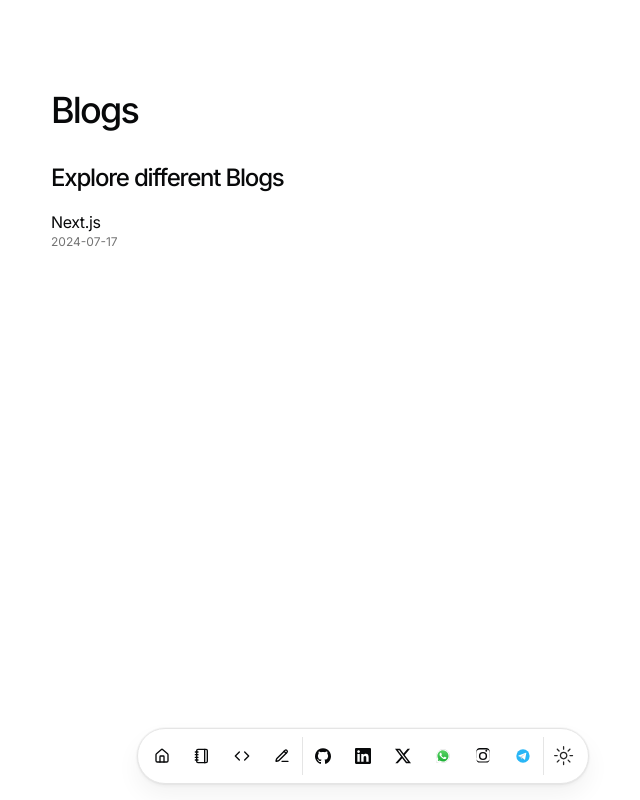
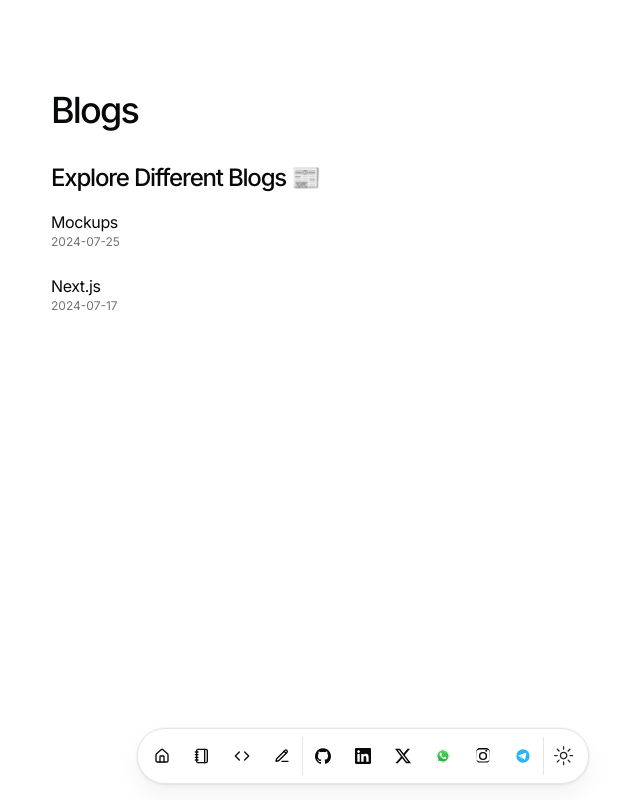
Before and after one commit to alazaradane/portifolio, a Next.js app: page /blog in a window 1280 px wide. Shown: the whole page, without its empty margins (277-917 px from the left). Built offline with nearby package versions, Linux system fonts and the light colour scheme.

Commit message:
Adding Mockup blog and fix ssgi logo

```diff
--- /dev/null
+++ b/content/GetMockups.mdx
@@ -0,0 +1,16 @@
+---
+title: "Mockups"
+publishedAt: "2024-07-25"
+summary: "🚀 Create Amazing Mockups with These Tools 🎨"
+---
+
+![Banner](https://cdn.dribbble.com/userupload/3499779/file/original-b2e9674a15a3805f234ce115962e0618.png?resize=1200x900)
+
+1. [Shots.so](http://shots.so/)
+✨ Embrace the ease of designing with Shots! Create beautiful mockups in seconds. 💫
+
+2. [MockRocket.io](https://mockrocket.io/)
+🛠 The easiest 3D device mockup generator for animations! 🎥
+
+3. [Rotato.app](https://rotato.app/)
+📱Stunning 3D mockups with your own app and web designs on device screens. No 3D experience needed🌟
--- a/src/app/blog/page.tsx
+++ b/src/app/blog/page.tsx
@@ -27,7 +27,7 @@ export default async function BlogPage() {
     <section>
       <BlurFade delay={BLUR_FADE_DELAY}>
         <h1 className="font-medium text-4xl mb-8 tracking-tighter">Blogs</h1>
-        <p className="font-medium tracking-tighter my-4 text-2xl">Explore different Blogs</p>
+        <p className="font-medium tracking-tighter my-4 text-2xl">Explore Different Blogs 📰</p>
       </BlurFade>
       {posts
         .sort((a, b) => {
--- a/src/data/resume.tsx
+++ b/src/data/resume.tsx
@@ -89,7 +89,7 @@ export const DATA = {
       href: "https://et.linkedin.com/in/space-science-and-geospatial-institute-37b48623a",
       location: "Addis Ababa, Ethiopia",
       title: "Front-End Developer",
-      logoUrl: "https://data.moa.gov.et/uploads/group/2023-03-24-064216.989395SSGI.jpg",
+      logoUrl: "https://encrypted-tbn0.gstatic.com/images?q=tbn:ANd9GcQN8F7yuZtk8WYu-WNDl_PhKBwOyktj60Mw7Q&s",
       start: "July 2023",
       end: "September 2023",
       description:
```
